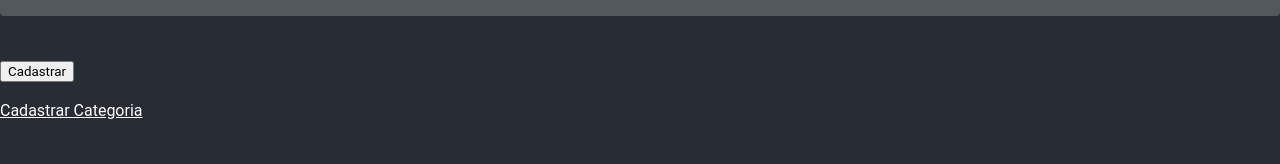
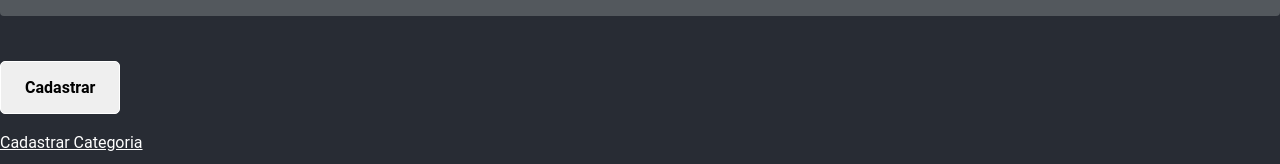
Before and after one commit to Shumax/Imers-o-React, a React (Create React App) app: page /registration/video in a window 1280 px wide. Shown: the part 470-634 px from the top of the page. Built offline with nearby package versions, Linux system fonts and the light colour scheme; data requests are answered from the project's data file.

Commit message:
Algumas Melhorias

```diff
--- a/db.json
+++ b/db.json
@@ -186,6 +186,16 @@
       "categoryId": 5,
       "titulo": "Resident Evil 8",
       "url": "https://www.youtube.com/watch?v=JSapXD9vxYA"
+    },
+    {
+      "titulo": "",
+      "url": "",
+      "id": 25
+    },
+    {
+      "titulo": "",
+      "url": "",
+      "id": 26
     }
   ]
 }
--- a/src/components/Button/index.js
+++ b/src/components/Button/index.js
@@ -1,7 +1,7 @@
 import styled from "styled-components";
 
 const Button = styled.button`
-	color: var(--white);
+	background-color: none;
 	border: 1px solid var(--white);
 	box-sizing: border-box;
 	cursor: pointer;
@@ -17,7 +17,7 @@ const Button = styled.button`
 	}
 	&:hover,
 	&:focus {
-	opacity: .5;
+	opacity: .75;
 	}
 `;
 
--- a/src/components/Carousel/components/Slider/index.js
+++ b/src/components/Carousel/components/Slider/index.js
@@ -12,11 +12,11 @@ const Container = styled.ul`
     top: 0;
     bottom: 0;
     margin: auto;
-    width: 30px;
-    height: 30px;
+    width: 60px;
+    height: 60px;
     transform: initial;
     &:before {
-      font-size: 30px;
+      font-size: 60px;
     }
   }
 
--- a/src/components/Carousel/styles.js
+++ b/src/components/Carousel/styles.js
@@ -22,6 +22,7 @@ export const ExtraLink = styled.a`
   margin-left: 16px;
   text-decoration: none;
   transition: opacity .3s;
+	font-size: 30px;
   &:hover,
   &:focus {
     opacity: .5;
--- a/src/pages/Registration/Video/index.js
+++ b/src/pages/Registration/Video/index.js
@@ -16,7 +16,7 @@ export default function RegistrationVideo() {
 	const initValues = {
 		titulo: '',
 		url: '',
-		category: ''
+		category: '',
 	}
 
 	const {handleChange, values, clearForm} = useForm(initValues);
@@ -36,18 +36,26 @@ export default function RegistrationVideo() {
 
 				<form onSubmit={function handleSubmit(event) {
 					event.preventDefault();
+					const selectedCategory = "";
 
-					const selectedCategory = categorys.find((categoryFound) => {
-						return categoryFound.titulo === values.category;
-					});
+					try {
+						selectedCategory = categorys.find((categoryFound) => {
+							return categoryFound.titulo === values.category;
+						});
+					} catch (error) {
+						throw new Error('Você deve selecionar uma Categoria para cadastrar!');
+					}
+
 
 					console.log(selectedCategory)
 					console.log(categorys)
 
 					videosRepositories.createVideo({
+
 						titulo: values.titulo,
 						url: values.url,
 						categoryId: selectedCategory.id,
+
 					}).then(()=>{
 						history.push('/');
 					})
@@ -77,9 +85,9 @@ export default function RegistrationVideo() {
 						suggestions={categorys.map(({titulo})=> titulo)}
 					/>
 
-					<button type="submit" >
+					<Button type="submit" >
 						Cadastrar
-					</button>
+					</Button>
 				</form>
 
 				<br></br>
```
